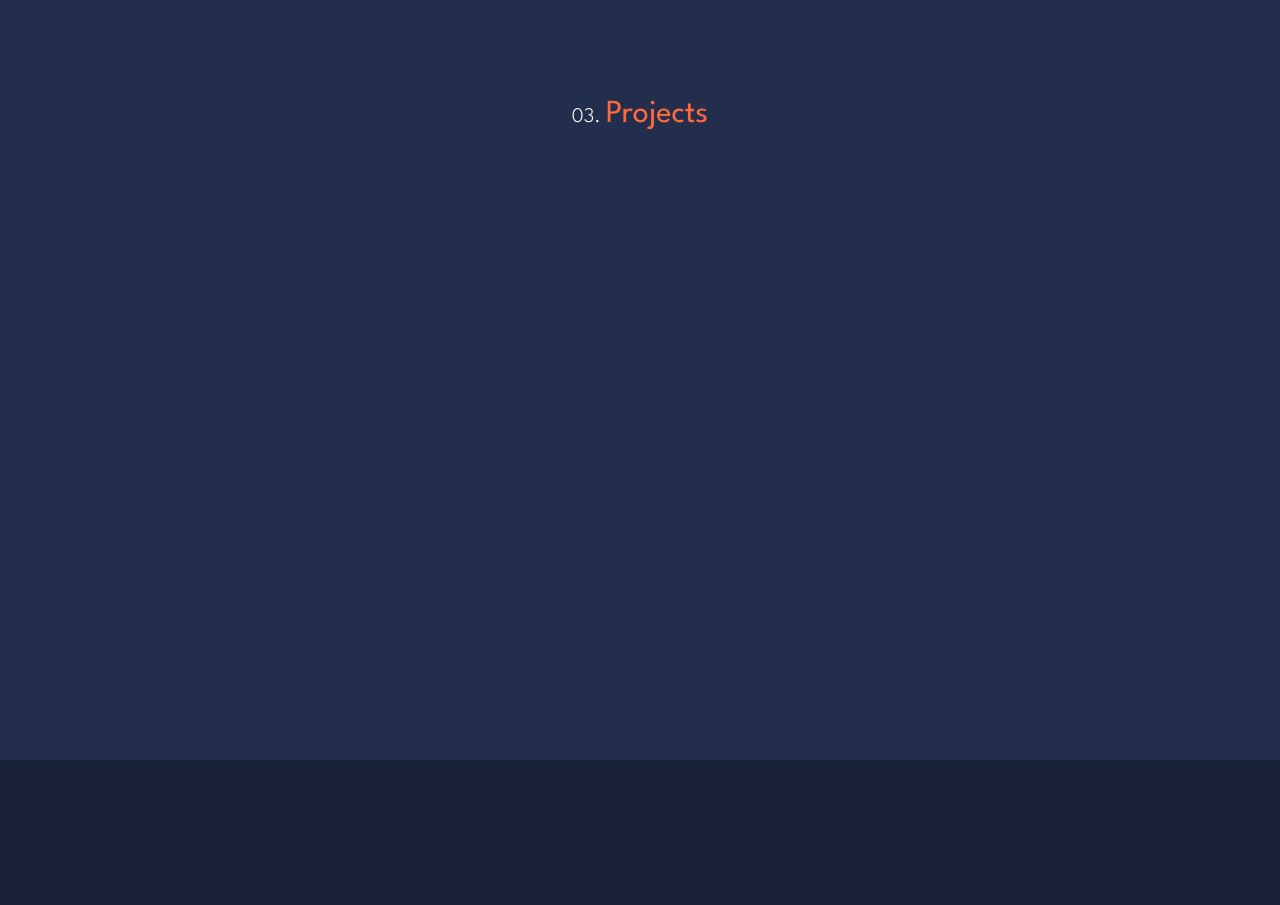
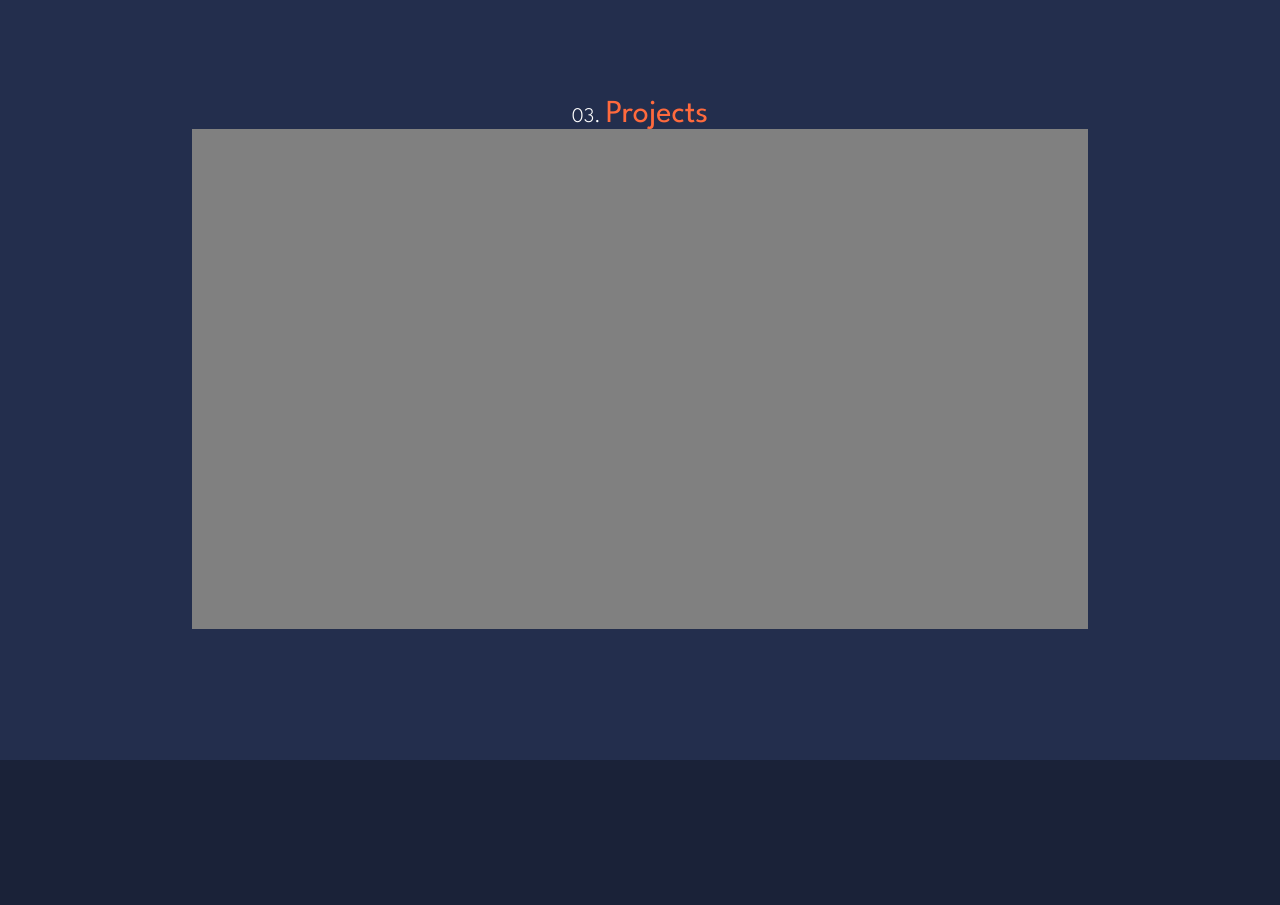
Before and after one commit to Kishlaya1999/front-end-portfolio, a React (Vite) app: page / in a window 1280 px wide. Shown: the part 2680-3585 px from the top of the page. Built offline with nearby package versions, Linux system fonts and the light colour scheme.

Commit message:
Project section started

```diff
--- a/src/components/Projects.jsx
+++ b/src/components/Projects.jsx
@@ -7,6 +7,11 @@
 		<div id="projects" className="projects">
 			<div className="project-container">
 				<span className="projects-heading">Projects</span>
+				<div className="personal-projects">
+					<div className="project"></div>
+					<div className="project"></div>
+					<div className="project"></div>
+				</div>
 			</div>
 		</div>
 	);
--- a/src/scss/_projects.scss
+++ b/src/scss/_projects.scss
@@ -21,5 +21,17 @@
 			font-size: 1.3rem;
 			font-weight: 100;
 		}
+		.personal-projects {
+			width: 100%;
+			display: flex;
+			height: 700px;
+			background-color: blue;
+
+			.project {
+				width: 500px;
+				height: 500px;
+				background-color: grey;
+			}
+		}
 	}
 }
```
